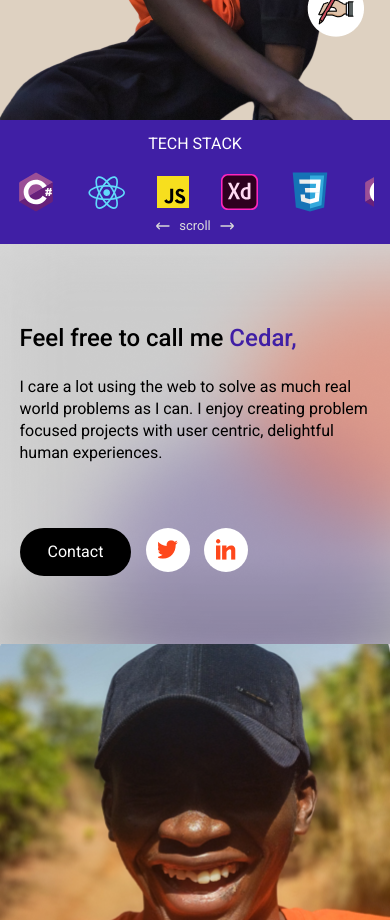
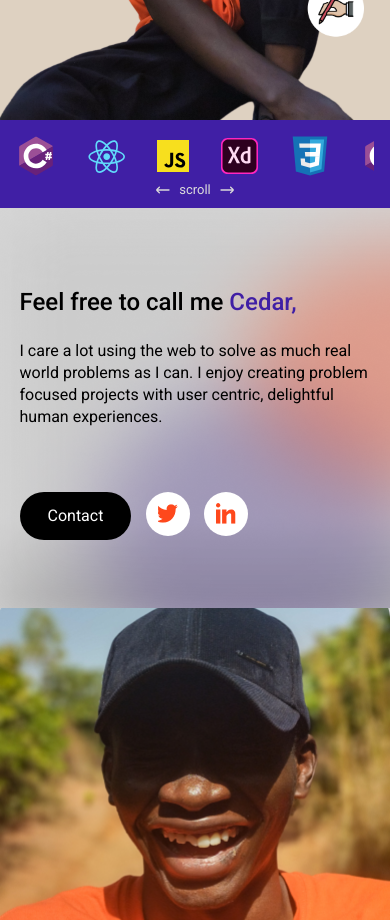
Before and after one commit to Cedar-81/Portfoliov2, a React (Create React App) app in the folder portfoliov2-frontend/: page / in a window 390 px wide. Shown: the part 1160-2080 px from the top of the page. Built offline with nearby package versions, Linux system fonts and the light colour scheme.

Commit message:
changed the mobile banner to be of a larger size for better qulity

```diff
--- a/portfoliov2-frontend/src/Components/technology.js
+++ b/portfoliov2-frontend/src/Components/technology.js
@@ -3,7 +3,7 @@ import React from 'react'
 const Technology = () => {
   return (
     <div className=' bg-blue px-4 flex flex-col items-center'>
-        <h4 className='mx-auto text-white text-center pt-3'>TECH STACK</h4>
+        {/* <h4 className='mx-auto text-white text-center pt-3'>TECH STACK</h4> */}
         <div className='flex pt-4 pb-1 gap-8 items-center overflow-x-auto'>
             <img className='h-10 ' src='/assets/csharp.svg' alt='' />
             <img className='h-9 ' src='/assets/react.svg' alt='' />
```
Also changed, not shown: portfoliov2-frontend/public/assets/bannerimg-mobile.png.
